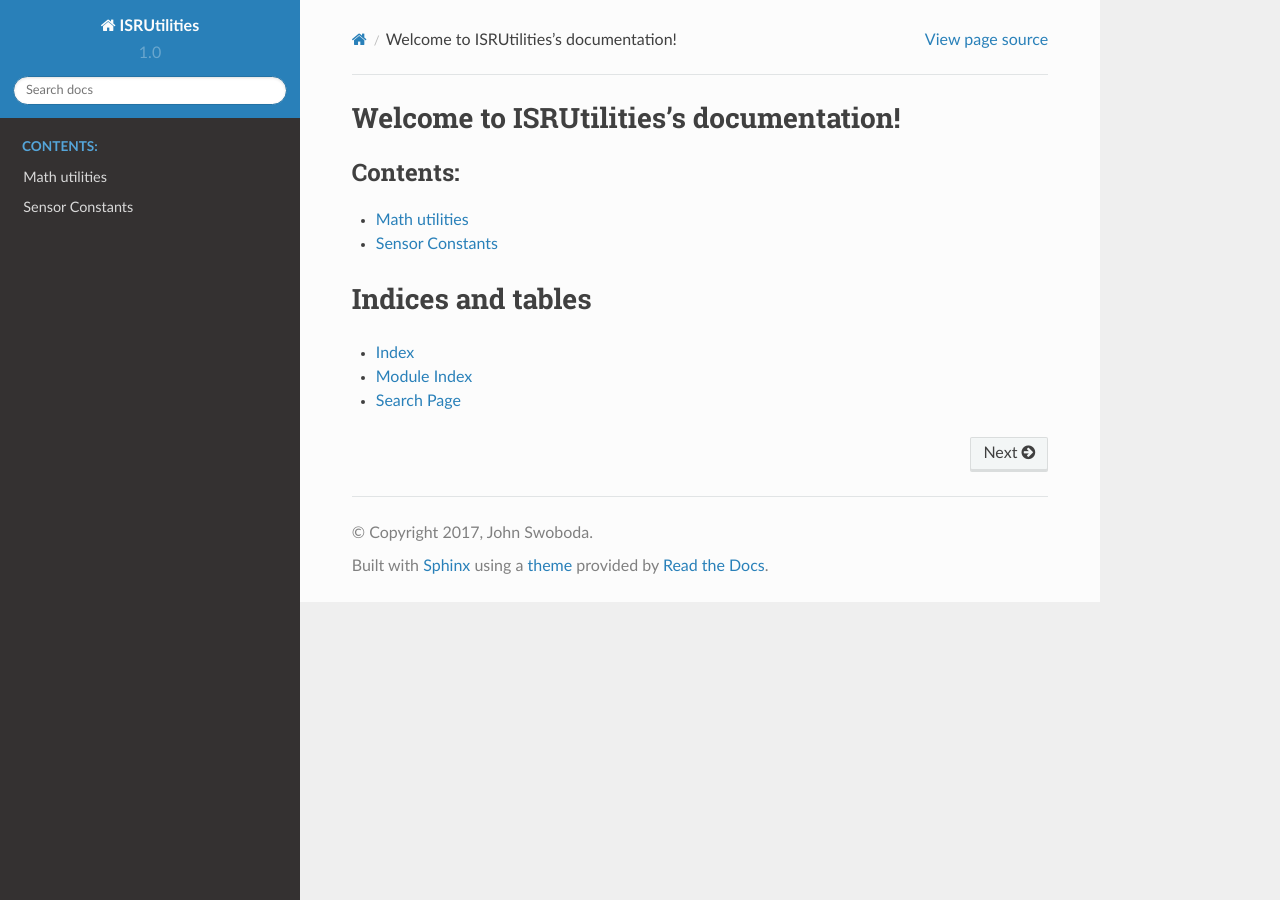
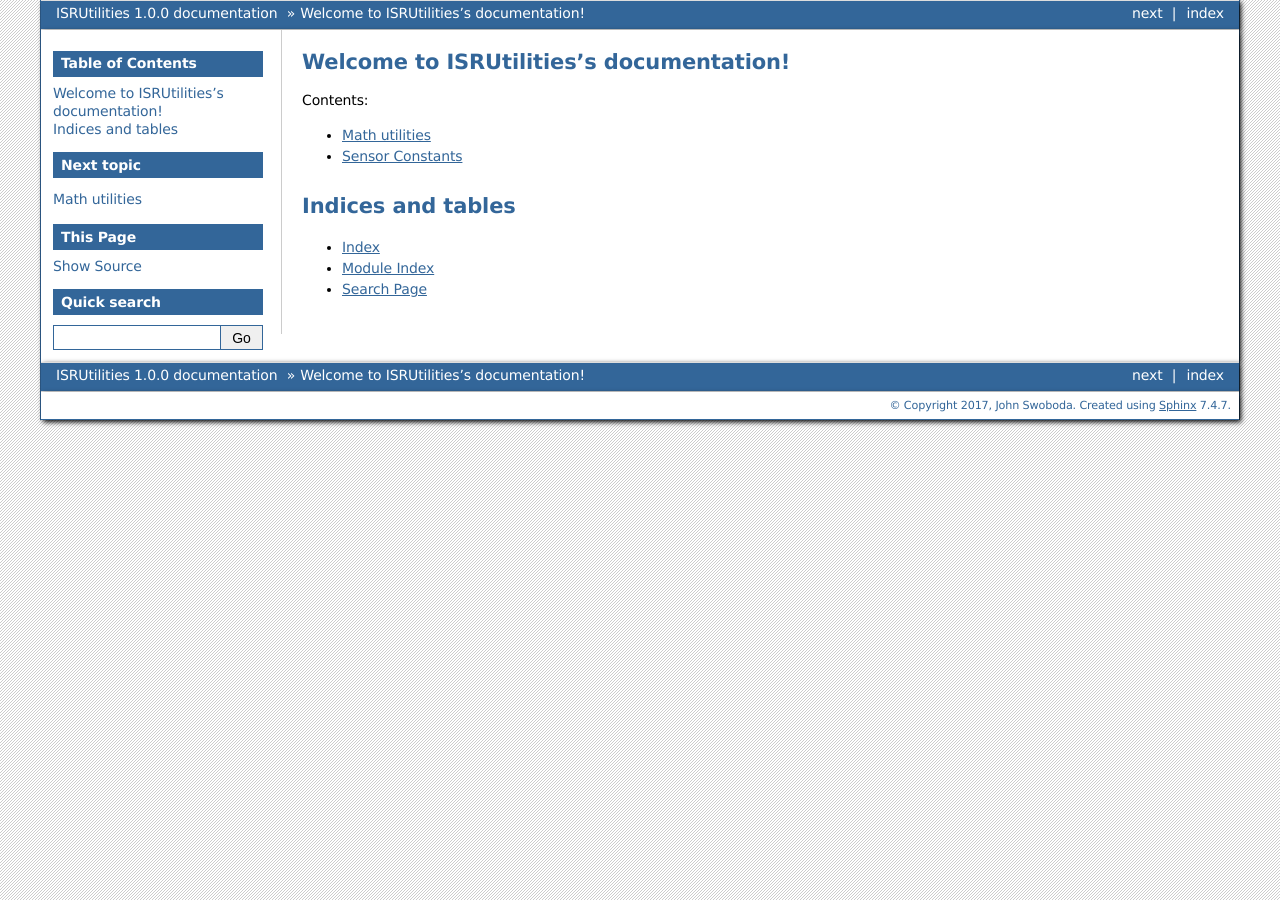
Before and after one commit to jswoboda/PythonISRUtilities, a Sphinx documentation site: the page built from docs/index.rst, in a window 1280 px wide. Built offline with Sphinx 7.4.7, drawn with Linux system fonts in a browser that asks for light colours.

Commit message:
building and pushing docs

```diff
--- a/docs/conf.py
+++ b/docs/conf.py
@@ -97,7 +97,7 @@
 # a list of builtin themes.
 #
 #html_theme = 'alabaster'
-html_theme = 'sphinx_rtd_theme'
+html_theme = 'bizstyle'
 # Theme options are theme-specific and customize the look and feel of a theme
 # further.  For a list of options available for each theme, see the
 # documentation.
```
